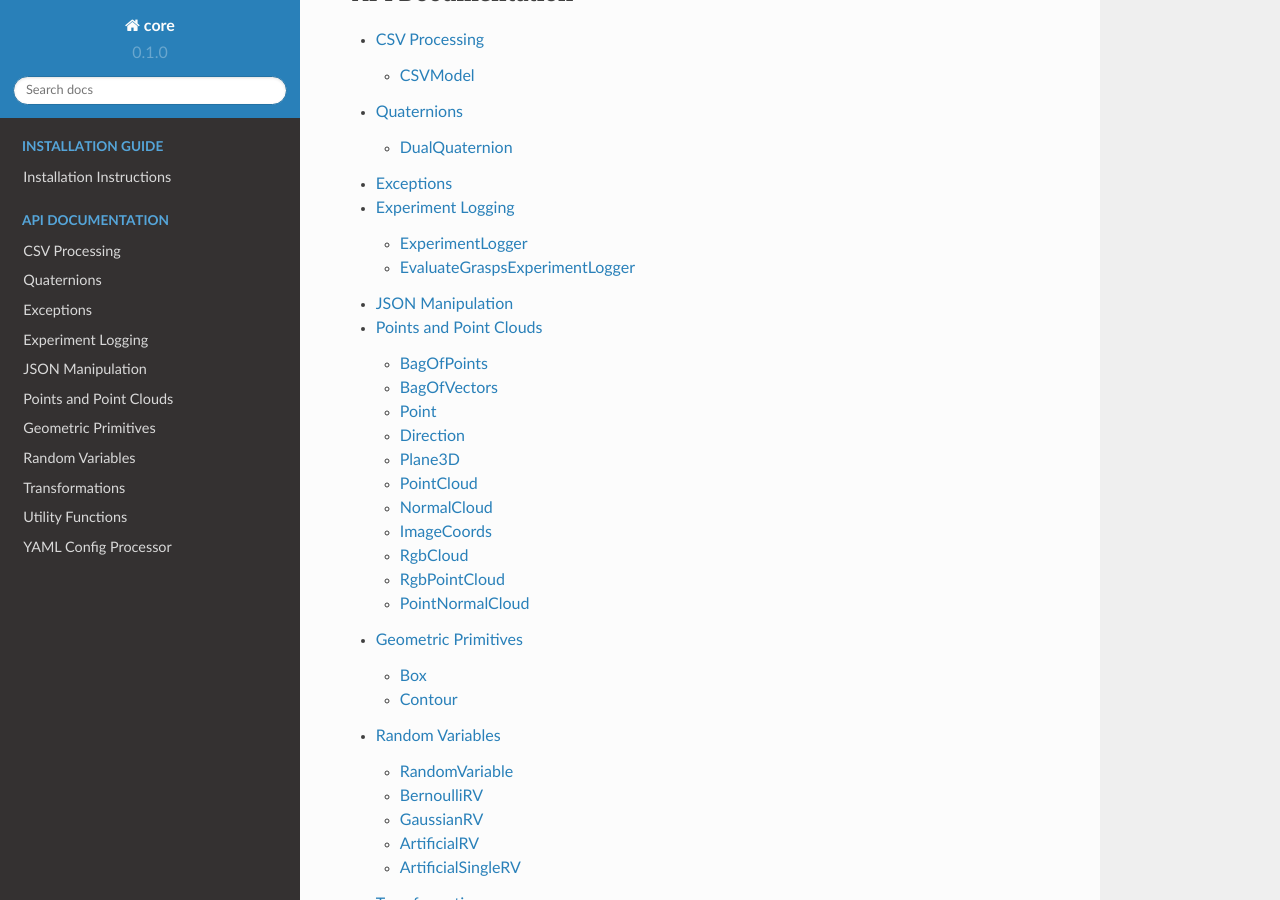
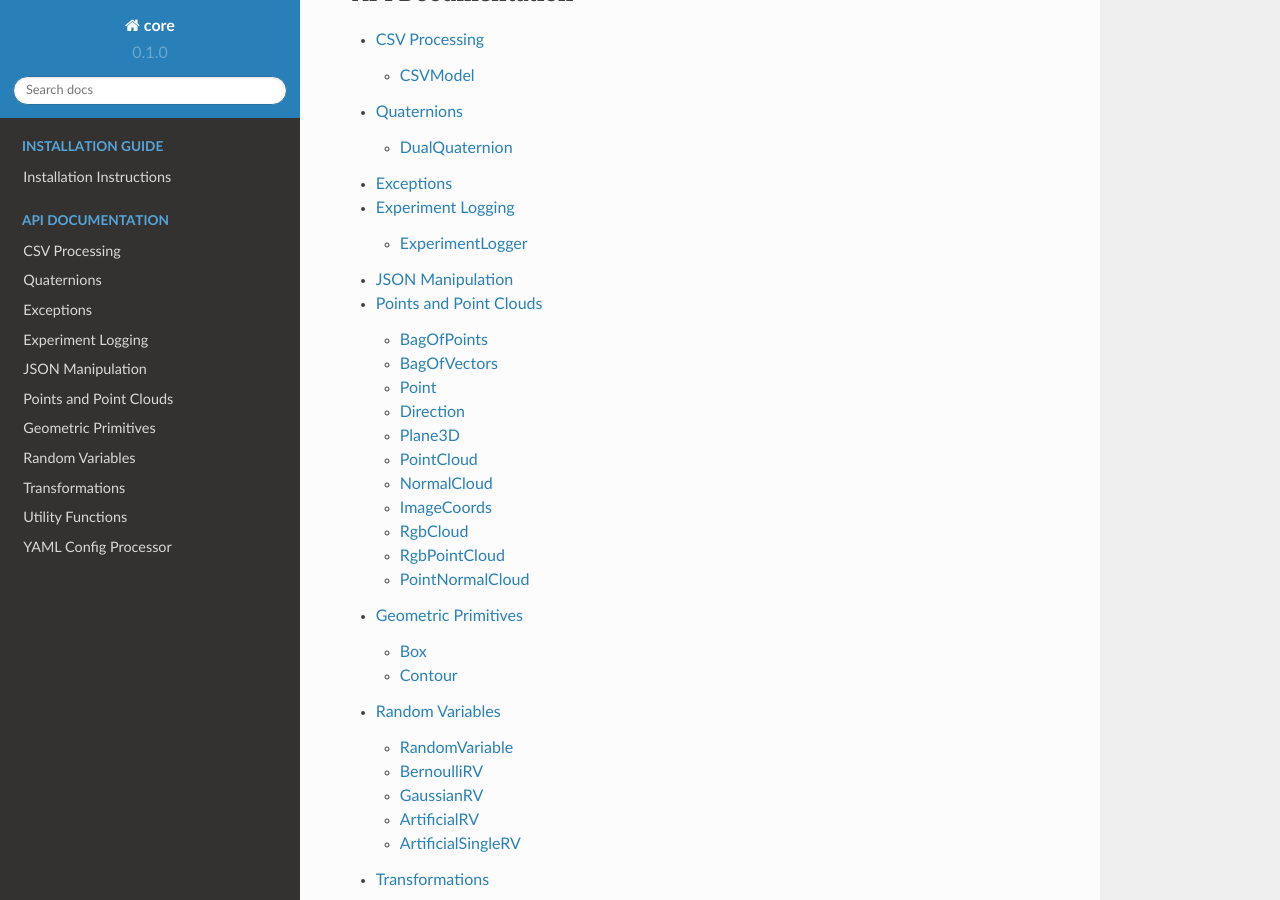
Before and after one commit to BerkeleyAutomation/autolab_core, a Sphinx documentation site: the page built from docs/source/index.rst, in a window 1280 px wide and 900 px high, scrolled down 504 px. Built offline with Sphinx 7.4.7 and the Read the Docs theme 2.0.0, drawn with Linux system fonts in a browser that asks for light colours.

Commit message:
Remove deleted class from docs

```diff
--- a/docs/source/api/experiment_logger.rst
+++ b/docs/source/api/experiment_logger.rst
@@ -5,7 +5,3 @@ Classes for logging experimental data to files in a well-specified format.
 ExperimentLogger
 ~~~~~~~~~~~~~~~~
 .. autoclass:: core.ExperimentLogger
-
-EvaluateGraspsExperimentLogger
-~~~~~~~~~~~~~~~~~~~~~~~~~~~~~~
-.. autoclass:: core.EvaluateGraspsExperimentLogger
```
